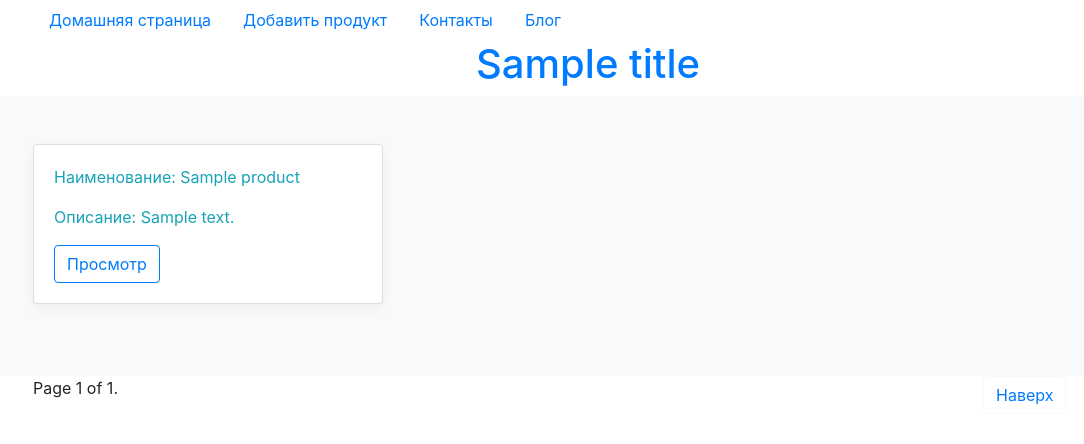
After one commit to MilaaPython/HW_21.1-, a Django app: template catalog/templates/catalog/index.html in a window 1280 px wide. The commit adds this page. Shown: the top 444 px of the page, without its empty margins (52-1136 px from the left). Run offline with Django 4.2, Linux system fonts and the light colour scheme; the template is opened without the code that fills it: most values are stand-ins (such as "Sample title", 1, 10 or a date in 2020); some libraries are stand-ins or nearby versions.

Commit message:
Add files via upload

```diff
--- a/catalog/templates/catalog/base.html
+++ b/catalog/templates/catalog/base.html
@@ -1,11 +1,12 @@
 {% load static %}
+{% load custom_tags %}
 <!doctype html>
-<html lang="ru">
+<html lang="en">
 <head>
-    {#    <meta charset="utf-8">#}
-    {#    <meta name="viewport" content="width=device-width, initial-scale=1, shrink-to-fit=no">#}
-    {#    <meta name="description" content="">#}
-    {#    <meta name="author" content="">#}
+    <meta charset="utf-8">
+    <meta name="viewport" content="width=device-width, initial-scale=1, shrink-to-fit=no">
+    <meta name="description" content="">
+    <meta name="author" content="">
 
     <title>{{ title }}</title>
 
@@ -14,82 +15,37 @@
 
     <!-- Custom styles for this template -->
     <link href="{% static 'css/album.css' %}" rel="stylesheet">
-
+</head>
 <body>
 
-<header>
-    <div class="collapse bg-dark" id="navbarHeader">
-        <div class="container">
-            <div class="row">
-                {% include 'catalog/includes/inc_catalog_menu.html' %}
-            </div>
-        </div>
+<div class="container">
+    <ul class="nav">
+        <li class="nav-item">
+            <a class="nav-link" href="{% url 'catalog:home' %}">Домашняя страница</a>
+        </li>
+        <li class="nav-item">
+            <a class="nav-link" href="{% url 'catalog:create_product' %}">Добавить продукт</a>
+        </li>
+        <li class="nav-item">
+            <a class="nav-link" href="{% url 'catalog:contacts' %}">Контакты</a>
+        </li>
+        <li class="nav-item">
+            <a class="nav-link" href="{% url 'catalog:blog' %}">Блог</a>
+        </li>
+
+    </ul>
+</div>
+
+<div class="container text-primary">
+    <div class="row justify-content-md-center">
+        <h1>{{ title|truncatechars:20 }}</h1>
     </div>
-    <div class="navbar navbar-dark bg-dark box-shadow">
-        <div class="container d-flex justify-content-between">
-            <a href="#" class="navbar-brand d-flex align-items-center">
-            </a>
-            <button class="navbar-toggler" type="button" data-toggle="collapse" data-target="#navbarHeader"
-                    aria-controls="navbarHeader" aria-expanded="false" aria-label="Toggle navigation">
-                <span class="navbar-toggler-icon"></span>
-            </button>
-        </div>
-    </div>
-</header>
+</div>
 
-<main role="main">
 
-    <section class="jumbotron text-center">
-        <div class="container">
-            <h1 class="jumbotron-heading">{{ title }}</h1>
-        </div>
-    </section>
+{% block content %}
+{% endblock %}
 
-    <div class="album py-5 bg-light">
-        <div class="container">
-
-            <div class="row">
-                {% block content %}
-                {% endblock %}
-            </div>
-            {% if page_obj.has_other_pages %}
-                <nav aria-label="Page navigation">
-                    <ul class="pagination">
-                        {% if page_obj.has_previous %}
-                            <li class="page-item">
-                                <a class="page-link" href="?page={{ page_obj.previous_page_number }}">Previous</a>
-                            </li>
-                        {% endif %}
-                        {% for p in paginator.page_range %}
-                            {% if page_obj.number == p %}
-                                <li class="page-item active" aria-current="page">
-                                    <a class="p-md-3">{{ p }}</a>
-                                </li>
-                            {% elif p >= page_obj.number|add:-2 and p <= page_obj.number|add:2 %}
-                                <a class="page-link" href="?page={{ p }}">{{ p }}</a>
-                            {% endif %}
-                        {% endfor %}
-                        {% if page_obj.has_next %}
-                            <li class="page-item">
-                                <a class="page-link" href="?page={{ page_obj.next_page_number }}">Next</a>
-                            </li>
-                        {% endif %}
-                    </ul>
-                </nav>
-            {% endif %}
-        </div>
-    </div>
-
-</main>
-
-<footer class="text-muted">
-    <div class="container">
-        <p class="float-right">
-            <a href="#">Back to top</a>
-        </p>
-        <p>&copy; 2023 - {% now 'Y' %}</p>
-    </div>
-</footer>
 
 <!-- Bootstrap core JavaScript
 ================================================== -->
@@ -97,6 +53,7 @@
 <script src="https://code.jquery.com/jquery-3.2.1.slim.min.js"
         integrity="sha384-KJ3o2DKtIkvYIK3UENzmM7KCkRr/rE9/Qpg6aAZGJwFDMVNA/GpGFF93hXpG5KkN"
         crossorigin="anonymous"></script>
+<script>window.jQuery || document.write('<script src="../../assets/js/vendor/jquery-slim.min.js"><\/script>')</script>
 <script src="{% static 'js/popper.min.js' %}"></script>
 <script src="{% static 'js/bootstrap.min.js' %}"></script>
 <script src="{% static 'js/holder.min.js' %}"></script>
--- /dev/null
+++ b/catalog/templates/catalog/foot_inc.html
@@ -0,0 +1,25 @@
+{% load static %}
+<div class="container">
+    <div class="row">
+        <div class="col-md-10">
+            <div class="pagination">
+            <span class="step-links">
+                {% if page_obj.has_previous %}
+                    <a href="?page=1">&laquo; first</a>
+                    <a href="?page={{ page_obj.previous_page_number }}">previous</a>
+                {% endif %}
+                <span class="current">
+                    Page {{ page_obj.number }} of {{ page_obj.paginator.num_pages }}.
+                </span>
+                {% if page_obj.has_next %}
+                    <a href="?page={{ page_obj.next_page_number }}">next</a>
+                    <a href="?page={{ page_obj.paginator.num_pages }}">last  &raquo;</a>
+                {% endif %}
+            </span>
+            </div>
+        </div>
+        <div class="col-md-2">
+            <button class="btn btn-outline-light" type="button"><a href="#">Наверх</a></button>
+        </div>
+    </div>
+</div>
--- /dev/null
+++ b/catalog/templates/catalog/index.html
@@ -0,0 +1,29 @@
+{% extends 'catalog/base.html' %}
+{% block content %}
+
+    <div class="album py-5 bg-light">
+        <div class="container">
+            <div class="row">
+                {% for product in page_obj %}
+                    <div class="col-md-4">
+                        <div class="card mb-4 box-shadow text-info">
+                            <div class="card-body">
+                                <p class="card-text">Наименование: {{ product.name }}</p>
+                                <p class="card-text">Описание: {{ product.description|truncatechars:100 }}</p>
+                                <div class="d-flex justify-content-between align-items-center">
+                                    <div class="btn-group">
+                                        <a href='{% url 'catalog:product' product.id %}'
+                                           class="btn btn-outline-primary">Просмотр</a>
+                                    </div>
+                                </div>
+                            </div>
+                        </div>
+                    </div>
+                {% endfor %}
+            </div>
+        </div>
+    </div>
+
+    {% include 'catalog/foot_inc.html' with page=page_obj %}
+
+{% endblock %}
```
Also changed, not shown: catalog/templates/catalog/blog.html (added, +26 -0 lines), catalog/templates/catalog/contacts_list.html (added, +22 -0 lines), catalog/templates/catalog/post_confirm_delete.html (added, +24 -0 lines), catalog/templates/catalog/post_detail.html (added, +23 -0 lines), catalog/templates/catalog/post_form.html (added, +15 -0 lines), catalog/templates/catalog/product_detail.html (added, +26 -0 lines), catalog/templates/catalog/product_form.html (added, +15 -0 lines).
